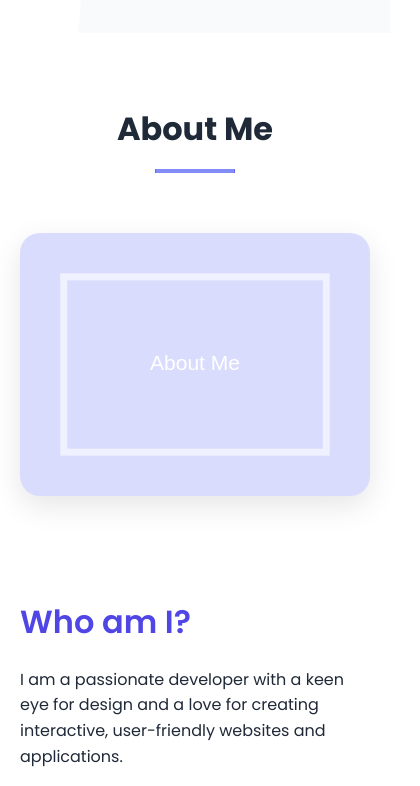
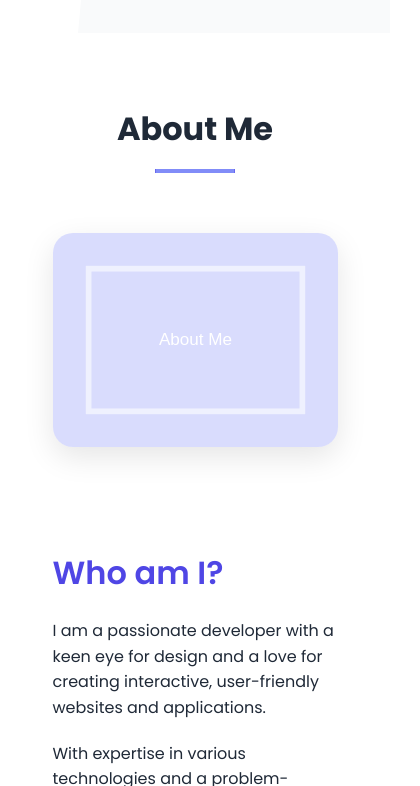
Before and after one commit to salem-magdy/salem, a plain HTML site: page index.html in a window 390 px wide. Shown: the part 811-1597 px from the top of the page, 420 px wide, since content can reach past the window. Drawn offline with Linux system fonts and the light colour scheme.

Commit message:
Update style.css

```diff
--- a/css/style.css
+++ b/css/style.css
@@ -1225,9 +1225,10 @@ footer {
     }
 
     /* Additional fixes for very small screens */
-/*     .container {
-        padding: 0 15px;
-    } */
+    .container {
+        max-width: 325px;
+/*         padding: 0 15px; */
+    }
 
     .hero {
         padding-top: 70px;
```
